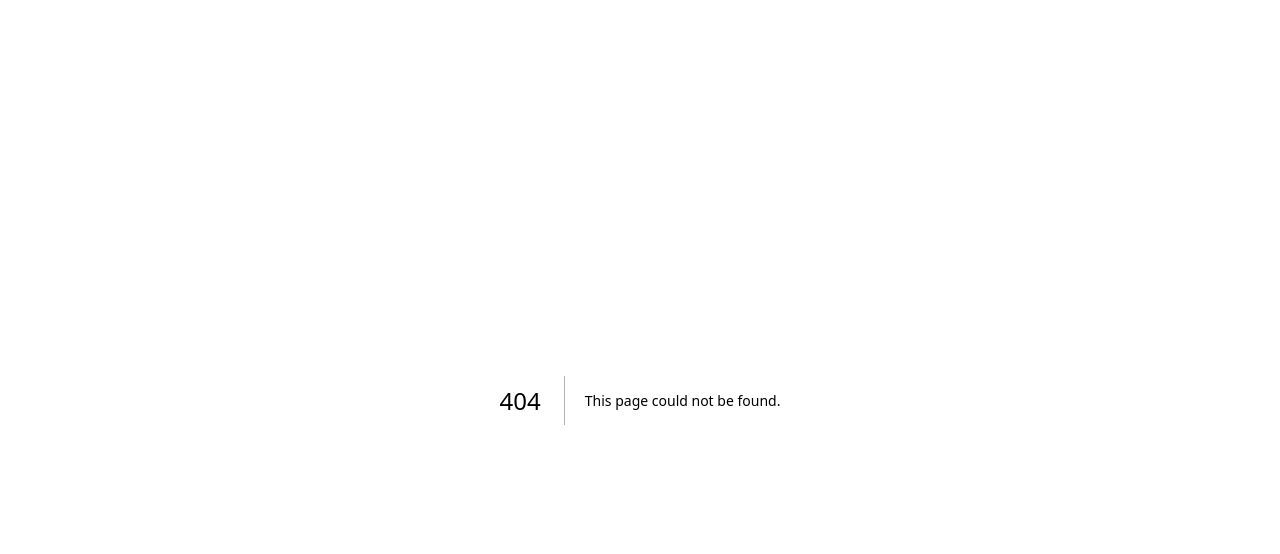
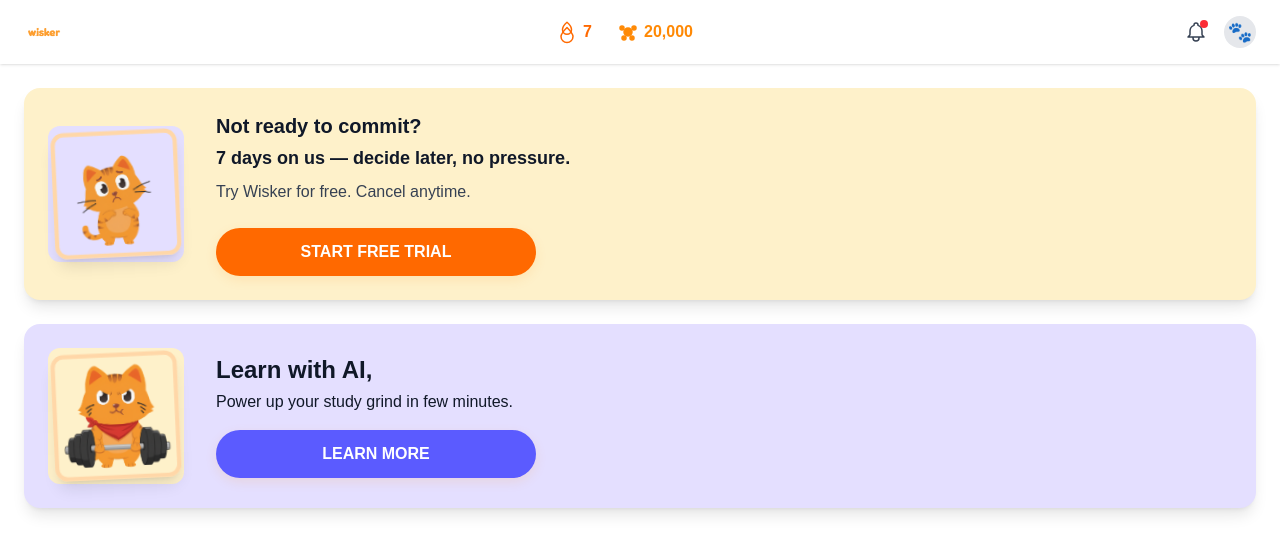
Before and after one commit to rdeniele/wisker-web, a Next.js app: page /dashboard in a window 1280 px wide. Before the commit this address had no page. Shown: the top 554 px of the page. Built offline with nearby package versions, Linux system fonts and the light colour scheme.

Commit message:
feat: add dashboard components including FreeTrialBanner, LearnMoreBanner, NavBar, and BannerCard; implement SearchBar

```diff
--- /dev/null
+++ b/src/app/(authenticated)/dashboard/components/DashboardBanners/FreeTrialBanner.tsx
@@ -0,0 +1,27 @@
+'use client';
+
+import React from 'react';
+import BannerCard from '@/components/ui/BannerCard';
+
+function FreeTrialBanner() {
+  return (
+    <BannerCard
+      title={
+        <span>
+          <span className="font-bold text-xl text-gray-900 block">Not ready to commit?</span>
+          <span className="text-lg text-gray-900 block mt-1">7 days on us — decide later, no pressure.</span>
+        </span>
+      }
+      description={"Try Wisker for free. Cancel anytime."}
+      imageSrc="/images/wisky-sad.png"
+      bgColor="#FEF1CA"
+      bgGradient="linear-gradient(90deg, #fffbe6 0%, #ffe5b4 100%)"
+      imageBgColor="#E4DFFF"
+      buttonText="START FREE TRIAL"
+      buttonColor="bg-orange-500 hover:bg-orange-600"
+      onButtonClick={() => alert('Free trial started!')}
+    />
+  );
+}
+
+export default FreeTrialBanner;
--- /dev/null
+++ b/src/app/(authenticated)/dashboard/components/DashboardBanners/LearnMoreBanner.tsx
@@ -0,0 +1,25 @@
+'use client';
+
+import React from 'react';
+import BannerCard from '@/components/ui/BannerCard';
+
+function LearnMoreBanner() {
+  return (
+    <BannerCard
+      title={
+          <span>
+            <span className="font-extrabold text-2xl text-gray-900 block">Learn with AI,</span>
+            <span className="font-normal text-base text-gray-900 block mt-1">Power up your study grind in few minutes.</span>
+          </span>
+      }
+      imageSrc="/images/wisky-gym.png"
+      bgColor="#E4DFFF"
+      imageBgColor="#FEF1CA"
+      buttonText="LEARN MORE"
+      buttonColor="bg-[#5B5BFF] hover:bg-[#6C6CFF]"
+      onButtonClick={() => alert('Learn more clicked!')}
+    />
+  );
+}
+
+export default LearnMoreBanner;
--- /dev/null
+++ b/src/app/(authenticated)/dashboard/page.tsx
@@ -0,0 +1,21 @@
+
+import React from 'react';
+import NavBar from '@/components/Navbar/NavBar';
+import FreeTrialBanner from './components/DashboardBanners/FreeTrialBanner';
+import LearnMoreBanner from './components/DashboardBanners/LearnMoreBanner';
+
+function DashboardPage() {
+  return (
+    <>
+      <NavBar />
+      <div className="p-6">
+        <div className="space-y-6">
+          <FreeTrialBanner />
+          <LearnMoreBanner />
+        </div>
+      </div>
+    </>
+  );
+}
+
+export default DashboardPage;
--- a/src/app/login/page.tsx
+++ b/src/app/login/page.tsx
@@ -19,22 +19,25 @@ export default function LoginPage() {
     // Check for success message from signup
     const message = searchParams.get('message');
     if (message) {
-      setSuccessMessage(message);
-      // Clear the message after a few seconds
-      const timer = setTimeout(() => setSuccessMessage(''), 5000);
-      return () => clearTimeout(timer);
+      // Schedule setState asynchronously to avoid cascading renders
+      Promise.resolve().then(() => {
+        setSuccessMessage(message);
+        setTimeout(() => setSuccessMessage(''), 5000);
+        // Store timer in ref if you want to clear it on unmount
+      });
     }
+    // Optionally, clear message on unmount
+    return () => setSuccessMessage('');
   }, [searchParams]);
 
   const handleSubmit = async (e: React.FormEvent) => {
     e.preventDefault();
     setIsLoading(true);
-
     // Simulate login process
     setTimeout(() => {
       setIsLoading(false);
       alert('Login successful! (This is just a demo - no backend connected yet)');
-      window.location.href = '/dashboard'; // or wherever you want to redirect
+      window.location.href = '/dashboard';
     }, 2000);
   };
 
--- a/src/app/signup/page.tsx
+++ b/src/app/signup/page.tsx
@@ -54,12 +54,11 @@ export default function SignupPage() {
     }
 
     setIsLoading(true);
-
     // Simulate signup process
     setTimeout(() => {
       setIsLoading(false);
       alert('Account created successfully! (This is just a demo - no backend connected yet)');
-      router.push('/login');
+      router.push('/dashboard');
     }, 2000);
   };
 
--- /dev/null
+++ b/src/components/Navbar/NavBar.tsx
@@ -0,0 +1,69 @@
+import React from 'react';
+import Image from 'next/image';
+
+// Heroicons SVGs (free, MIT)
+const FireIcon = () => (
+  <svg xmlns="http://www.w3.org/2000/svg" fill="none" viewBox="0 0 24 24" strokeWidth={1.5} stroke="currentColor" className="w-6 h-6 text-orange-500">
+    <path strokeLinecap="round" strokeLinejoin="round" d="M16.5 9.75c0-3.75-4.5-7.5-4.5-7.5s-4.5 3.75-4.5 7.5a4.5 4.5 0 009 0z" />
+    <path strokeLinecap="round" strokeLinejoin="round" d="M12 22.5a6 6 0 006-6c0-2.25-1.5-4.5-6-9-4.5 4.5-6 6.75-6 9a6 6 0 006 6z" />
+  </svg>
+);
+
+const PawIcon = () => (
+  <svg xmlns="http://www.w3.org/2000/svg" fill="none" viewBox="0 0 24 24" strokeWidth={1.5} stroke="currentColor" className="w-6 h-6 text-orange-400">
+    <circle cx="12" cy="12" r="4" fill="currentColor" />
+    <circle cx="6" cy="8" r="2" fill="currentColor" />
+    <circle cx="18" cy="8" r="2" fill="currentColor" />
+    <circle cx="8" cy="18" r="2" fill="currentColor" />
+    <circle cx="16" cy="18" r="2" fill="currentColor" />
+  </svg>
+);
+
+const BellIcon = () => (
+  <svg xmlns="http://www.w3.org/2000/svg" fill="none" viewBox="0 0 24 24" strokeWidth={1.5} stroke="currentColor" className="w-6 h-6 text-gray-700">
+    <path strokeLinecap="round" strokeLinejoin="round" d="M15 17h5l-1.405-1.405A2.032 2.032 0 0118 14.158V11a6.002 6.002 0 00-4-5.659V5a2 2 0 10-4 0v.341C7.67 6.165 6 8.388 6 11v3.159c0 .538-.214 1.055-.595 1.436L4 17h5m6 0v1a3 3 0 11-6 0v-1m6 0H9" />
+  </svg>
+);
+
+function NavBar() {
+  return (
+    <nav className="flex items-center justify-between px-6 py-3 bg-white dark:bg-gray-900 shadow">
+      {/* Left: Logo or Brand */}
+      <div className="flex items-center gap-2">
+        <Image
+          src="/images/wiskyer_icon_text.png"
+          alt="Wisker Logo"
+          width={180}
+          height={40}
+          className="h-10 w-auto"
+          priority
+        />
+      </div>
+
+      {/* Center: Stats */}
+      <div className="flex items-center gap-6">
+        <div className="flex items-center gap-1">
+          <FireIcon />
+          <span className="font-semibold text-orange-500">7</span>
+        </div>
+        <div className="flex items-center gap-1">
+          <PawIcon />
+          <span className="font-semibold text-orange-400">20,000</span>
+        </div>
+      </div>
+
+      {/* Right: Notification & Avatar */}
+      <div className="flex items-center gap-4">
+        <div className="relative">
+          <BellIcon />
+          <span className="absolute top-0 right-0 block w-2 h-2 bg-red-500 rounded-full"></span>
+        </div>
+        <div className="w-8 h-8 rounded-full bg-gray-200 dark:bg-gray-700 flex items-center justify-center">
+          <span className="text-xl">🐾</span>
+        </div>
+      </div>
+    </nav>
+  );
+}
+
+export default NavBar;
--- /dev/null
+++ b/src/components/ui/BannerCard.tsx
@@ -0,0 +1,68 @@
+import React from 'react';
+import Image from 'next/image';
+
+interface BannerCardProps {
+  title: React.ReactNode;
+  description?: React.ReactNode;
+  imageSrc: string;
+  bgColor?: string;
+  bgGradient?: string;
+  imageBgColor?: string;
+  buttonText: string;
+  buttonColor?: string;
+  onButtonClick?: () => void;
+}
+
+const BannerCard: React.FC<BannerCardProps> = ({
+  title,
+  description,
+  imageSrc,
+  bgColor = 'bg-[#E4DFFF]', // default to purple
+  imageBgColor = '#E4DFFF',
+  buttonText,
+  buttonColor = 'bg-orange-500 hover:bg-orange-600',
+  onButtonClick,
+}) => {
+  return (
+    <div
+      className={`w-full p-6 rounded-2xl shadow-lg flex items-center justify-between gap-4 relative ${bgColor}`}
+      style={{ background: bgColor?.startsWith('bg-') ? undefined : bgColor }}
+    >
+      <div className="shrink-0 flex items-center h-full mr-4">
+        <div
+          className="flex items-center justify-center rounded-xl"
+          style={{ background: imageBgColor, width: '8.5rem', height: '8.5rem' }}
+        >
+          <style jsx>{`
+            @keyframes bannerImageZoom {
+              0% { transform: scale(1) rotate(0deg); }
+              50% { transform: scale(1.08) rotate(-4deg); }
+              100% { transform: scale(1) rotate(0deg); }
+            }
+          `}</style>
+          <Image
+            src={imageSrc}
+            alt={typeof title === 'string' ? title : 'Banner image'}
+            width={120}
+            height={120}
+            className="object-contain rounded-xl border-4 border-orange-200 shadow-lg"
+            style={{ width: '7.5rem', height: '7.5rem', animation: 'bannerImageZoom 2.5s infinite' }}
+          />
+        </div>
+      </div>
+      <div className="flex flex-col justify-center flex-1">
+        <h2 className="text-2xl font-extrabold text-gray-900 mb-2">{title}</h2>
+        {description && <p className="text-gray-700 mb-4">{description}</p>}
+        <button
+          className={`mt-2 w-full max-w-xs px-5 py-3 rounded-full text-white font-bold transition-all duration-200 ${buttonColor} hover:scale-105 shadow-md`}
+          onClick={onButtonClick}
+          style={{ boxShadow: '0 4px 12px rgba(255,140,0,0.12)' }}
+        >
+          {buttonText}
+        </button>
+      </div>
+    </div>
+  );
+};
+
+export default BannerCard;
--- /dev/null
+++ b/src/components/ui/SearchBar.tsx
@@ -0,0 +1,29 @@
+import React from 'react';
+
+function SearchBar() {
+  return (
+    <div className="flex items-center w-full max-w-xl bg-white rounded-full shadow-sm border border-gray-200 px-4 py-2">
+      <svg
+        xmlns="http://www.w3.org/2000/svg"
+        fill="none"
+        viewBox="0 0 24 24"
+        strokeWidth={1.5}
+        stroke="currentColor"
+        className="w-5 h-5 text-gray-400 mr-2"
+      >
+        <path
+          strokeLinecap="round"
+          strokeLinejoin="round"
+          d="M21 21l-4.35-4.35m0 0A7.5 7.5 0 104.5 4.5a7.5 7.5 0 0012.15 12.15z"
+        />
+      </svg>
+      <input
+        type="text"
+        placeholder="Find some study materials"
+        className="flex-1 bg-transparent outline-none text-gray-700 placeholder-gray-400 text-base"
+      />
+    </div>
+  );
+}
+
+export default SearchBar;
```
Also changed, not shown: public/images/wiskyer_icon_text.png (added), src/app/(authenticated)/dashboard/components/SubjectHistory.tsx (added).
